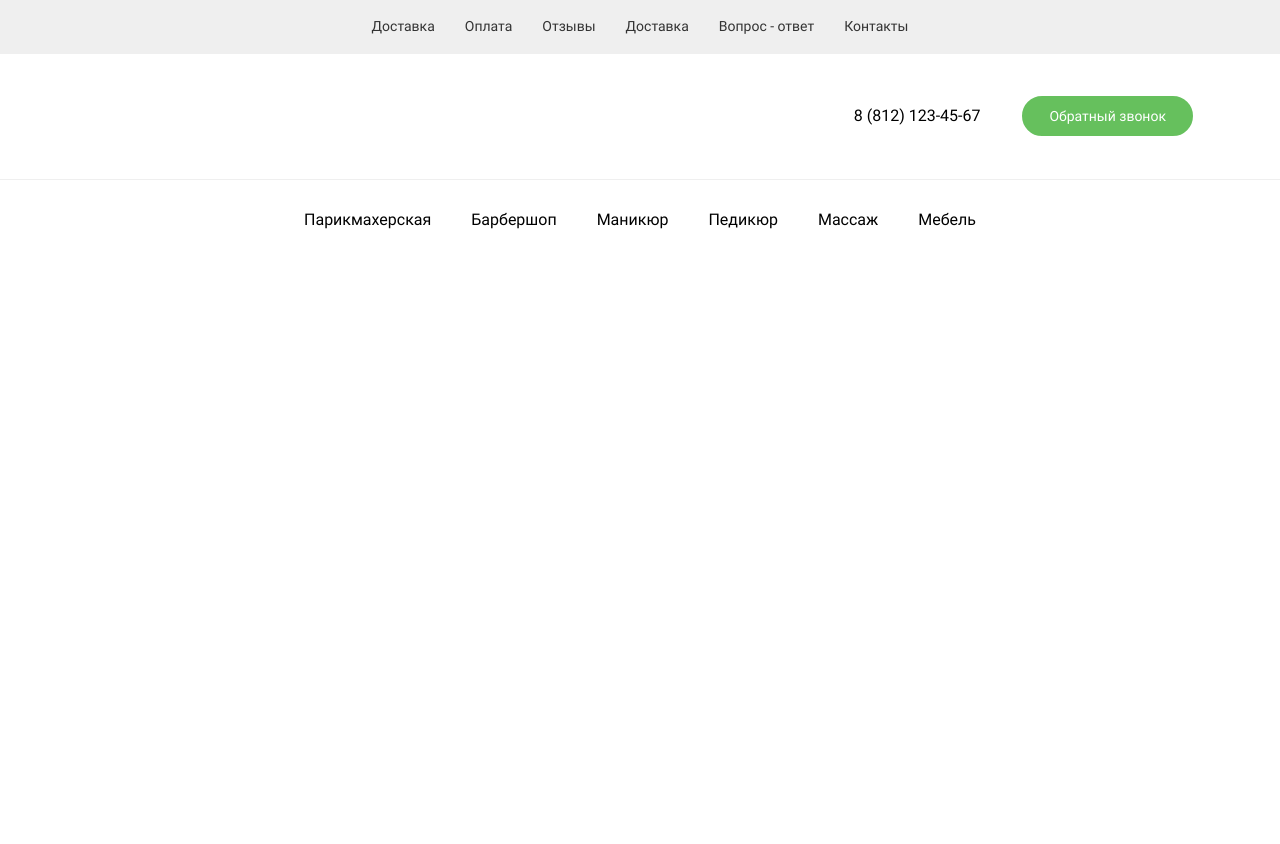
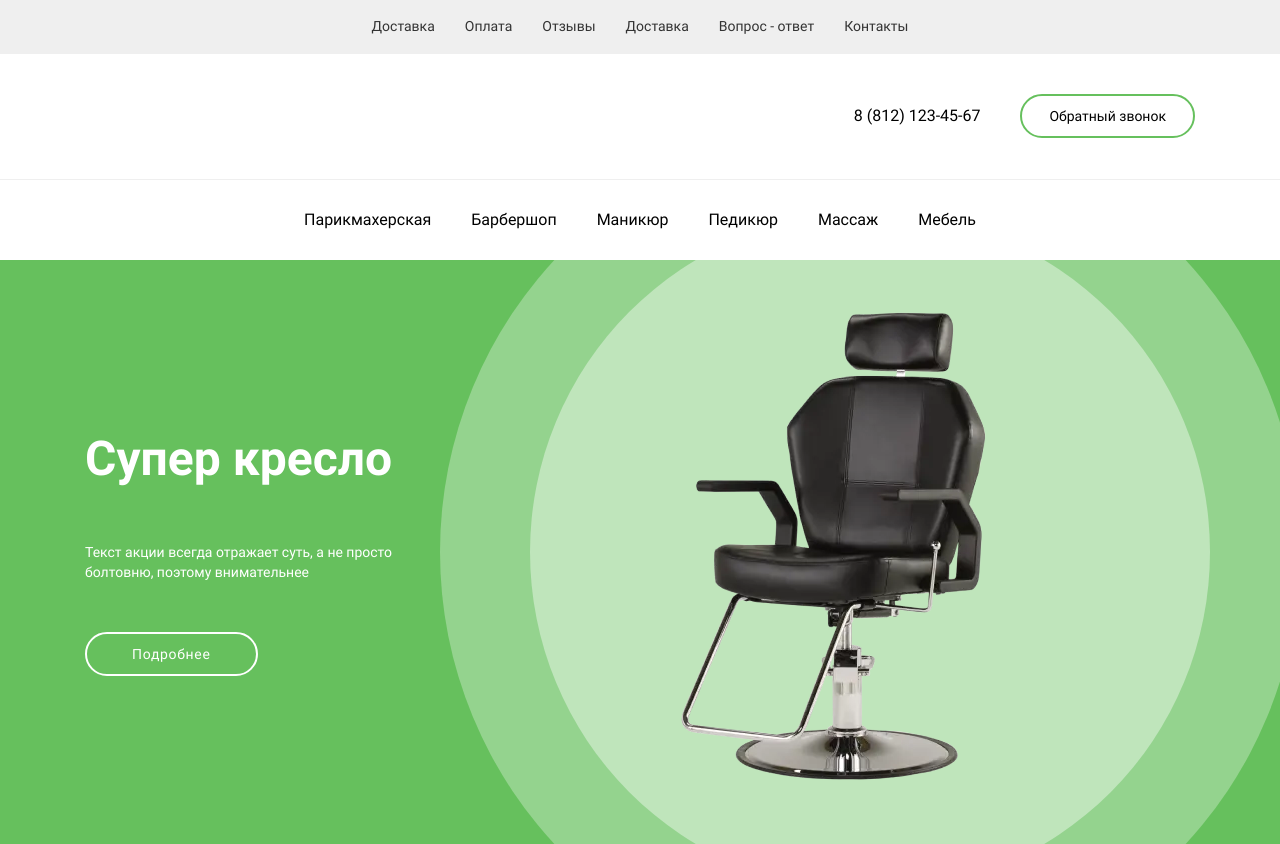
Before and after one commit to valeriapvv/beauty, a website: page source/index.html in a window 1280 px wide. Before the commit the page ends 800 px from the top, so only its background shows below. Drawn offline with nearby package versions, Linux system fonts and the light colour scheme; files that its build step writes are made by us from their sources.

Commit message:
Добавляет верстку промо-секции

```diff
--- a/source/index.html
+++ b/source/index.html
@@ -33,20 +33,17 @@
         </li>
       </ul>
     </div>
-
     <div class="header__row centralizer">
       <a class="header__logo" href="#">
         <svg width="258" height="80">
           <use href="img/sprite.svg#logo" />
         </svg>
       </a>
-
       <div class="header__call-back call-back">
         <a class="call-back__number" href="tel:88121234567">8 (812) 123-45-67</a>
-        <a class="button button--secondary" href="#" >Обратный звонок</a>
+        <a class="button" href="#" >Обратный звонок</a>
       </div>
     </div>
-
     <nav class="header__navigation navigation">
       <ul class="navigation__list centralizer">
         <li class="navigation__item">
@@ -70,8 +67,24 @@
       </ul>
     </nav>
   </header>
-  <main class="page__main">
+  <main class="page__main main">
     <h1 class="visually-hidden">Парикмахерские кресла от &#171;Beauty&#187;</h1>
+    <section class="promo">
+      <div class="promo__container centralizer">
+        <div class="promo__content">
+          <h2 class="promo__title">Супер кресло</h2>
+          <p class="promo__text">Текст акции всегда отражает суть, а не просто болтовню, поэтому внимательнее</p>
+          <a class="promo__link button button--secondary" href="#" title="Перейти на страницу с подробностями">Подробнее</a>
+        </div>
+        <div class="promo__image-container">
+          <picture>
+            <source type="image/webp" srcset="img/desktop/banner-chair.webp 1x, img/desktop/banner-chair@2x.webp 2x">
+            <img class="promo__image" src="img/desktop/banner-chair.png" width="584" height="584" alt="Парикмахерское кресло."
+            srcset="img/desktop/banner-chair@2x.png 2x">
+          </picture>
+        </div>
+      </div>
+    </section>
   </main>
   <footer class="footer"></footer>
 </body>
--- a/source/sass/components/button.scss
+++ b/source/sass/components/button.scss
@@ -29,7 +29,9 @@ $-text-color-secondary: #ffffff;
   }
 
   &--secondary {
+    letter-spacing: 0.05em;
     color: $-text-color-secondary;
+
     border-color: #ffffff;
     background-color: var.$color-basic-accent;
 
--- /dev/null
+++ b/source/sass/components/promo.scss
@@ -0,0 +1,65 @@
+@use "../variables" as var;
+
+.promo {
+  color: #ffffff;
+  background-color: var.$color-basic-accent;
+  overflow: hidden;
+}
+
+.promo__container {
+  display: grid;
+  grid-template-columns: 410px 1fr;
+  column-gap: 50px;
+  align-items: center;
+}
+
+.promo__title {
+  margin: 0;
+  margin-bottom: 50px;
+  font-size: 48px;
+  line-height: 1.35;
+}
+
+.promo__text {
+  margin: 0;
+  margin-bottom: 15px;
+  max-width: 310px;
+}
+
+.promo__link {
+  margin-top: 35px;
+  padding-right: 45px;
+  padding-left: 45px;
+}
+
+.promo__image-container {
+  position: relative;
+
+  &::before,
+  &::after {
+    content: "";
+    position: absolute;
+    top: 50%;
+    left: 50%;
+    transform: translate(-50%, -50%);
+    border-radius: 50%;
+    background-color: #ffffff;
+    opacity: 0.3;
+  }
+
+  &::before {
+    width: 860px;
+    height: 860px;
+  }
+
+  &::after {
+    width: 680px;
+    height: 680px;
+    opacity: 0.4;
+  }
+}
+
+.promo__image {
+  position: relative;
+  z-index: 1;
+}
--- a/source/sass/style.scss
+++ b/source/sass/style.scss
@@ -15,3 +15,6 @@
 @use "components/secondary-navigation";
 @use "components/navigation";
 @use "components/header";
+
+// promo
+@use "components/promo";
```
Also changed, not shown: gulpfile.js (+7 -1 lines), source/img/desktop/banner-chair.png (added), source/img/desktop/banner-chair.webp (added), source/img/desktop/banner-chair@2x.png (added), source/img/desktop/banner-chair@2x.webp (added).
